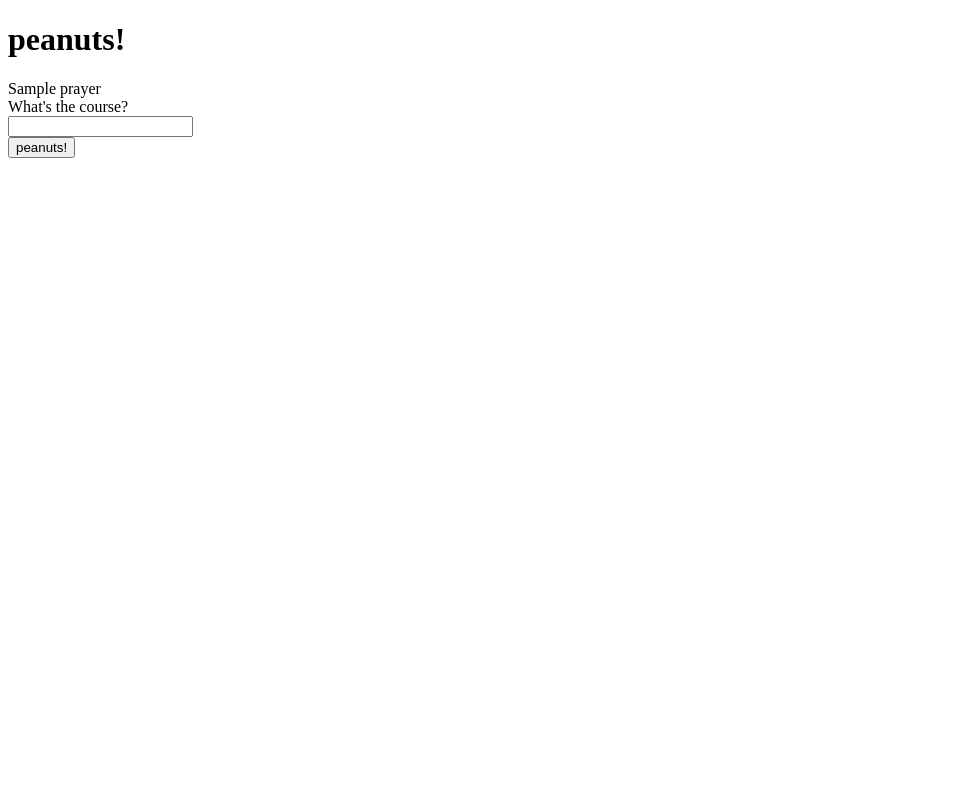
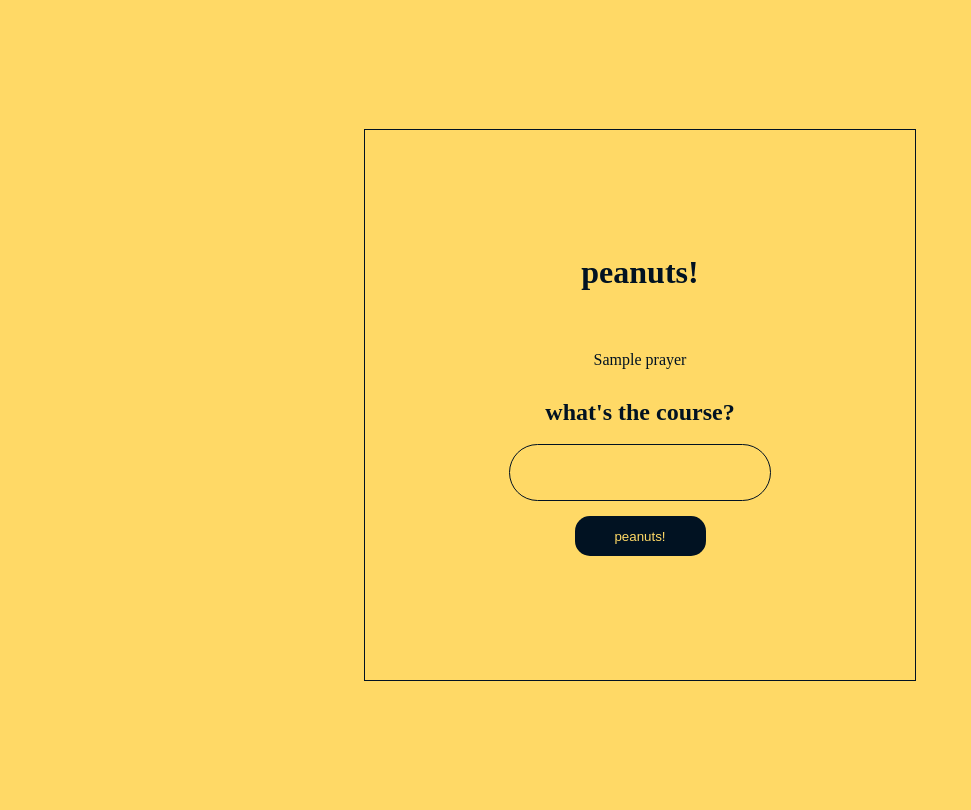
Before and after one commit to itsjustdannyb/peanuts, a FastAPI app: template templates/index.html in a window 1280 px wide. Shown: the whole page, without its empty margins (0-971 px from the left). Before the commit the page ends 158 px from the top, so only its background shows below. Run offline with FastAPI, Linux system fonts and the light colour scheme; the template is opened without the code that fills it: most values are stand-ins (such as "Sample title", 1, 10 or a date in 2020).

Commit message:
added some love <3

```diff
--- a/main.py
+++ b/main.py
@@ -10,8 +10,13 @@ from fastapi.templating import Jinja2Templates
 
 templates = Jinja2Templates(directory="templates")
 
+# css
+from fastapi.staticfiles import StaticFiles
 
 app = FastAPI()
+
+# mount css to api
+app.mount("/static", StaticFiles(directory="static"), name="static")
 
 
 # home
--- /dev/null
+++ b/static/styles.css
@@ -0,0 +1,103 @@
+* {
+    padding: 0px;
+    margin: 0px;
+    box-sizing: 0px;
+}
+
+body{
+    display: flex;
+    flex-direction: column;
+    align-items: center;
+    justify-content: center;
+    min-height: 100vh;
+    text-align: center;
+    padding: 5px;
+    background-color: #FFD966;
+    color: #011222;
+}
+
+.container {
+    display: flex;
+    flex-direction: column;
+    align-items: center;
+    justify-content: center;
+    border: 1px solid #011222;
+    width: 500px;
+    height: 500px;
+    padding: 25px;
+}
+
+h1 {
+    text-align: center;
+    padding-bottom: 60px;
+}
+
+label h2 {
+    text-align: center;
+
+}
+
+#course{
+    width: 250px;
+    height: 45px;
+    padding: 5px;
+    font-size: 18px;
+
+    outline: none;
+    border: 1px solid #011222;
+    background-color:#FFD966;
+    border-radius: 30px;
+    text-align: center;
+
+}
+
+#course:focus{
+    outline: #011222 solid 1px;
+
+}
+
+
+#btn{
+    margin-top: 15px;
+    width: 50%;
+    height: 40px;
+    border: none;
+    border-radius: 15px;
+
+    background-color: #011222;
+    color:#FFD966;
+}
+
+
+#btn:hover{
+    cursor: pointer;
+    background-color: #FFD966;
+    color: #011222;
+    border: 1px solid #011222;
+}
+
+#btn {
+    transition: background-color 0.3s ease-in-out, color 0.3s ease-in-out;
+}
+
+.response {
+    padding-bottom: 30px;
+}
+
+
+/* Tablets */
+@media(max-width: 600px) and (min-width: 0px){
+
+	.container {
+
+        display: flex;
+        flex-direction: column;
+        align-items: center;
+        justify-content: center;
+        border: 1px solid #011222;
+        width: 300px;
+        height: 400px;
+        padding: 25px;
+    }
+
+}
--- a/templates/index.html
+++ b/templates/index.html
@@ -4,20 +4,25 @@
     <meta charset="UTF-8">
     <meta name="viewport" content="width=device-width, initial-scale=1.0">
     <title>peanuts</title>
+
+    <link rel="stylesheet" href="/static/styles.css">
+    <link rel="stylesheet" href="{{url_for('static', path='/styles.css')}}">
 </head>
 <body>
-    <h1>peanuts!</h1>
 
-    {{prayer}}
+    <div class="container">
+        <h1>peanuts!</h1>
 
-    <form action="/shell" method="post">
-        <label for="course">What's the course?</label>
-        <br>
-        <input type="text" name="course" id="course">
-        <br>
-        <input type="submit" value="peanuts!">
-    </form>
+        <span class="response">{{prayer}}</span>
 
+        <form action="/shell" method="post">
+            <label for="course"><h2>what's the course?</h2></label>
+            <br>
+            <input type="text" name="course" id="course">
+            <br>
+            <input type="submit" value="peanuts!" id="btn">
+        </form>
+    </div>
 
 </body>
 </html>
```
